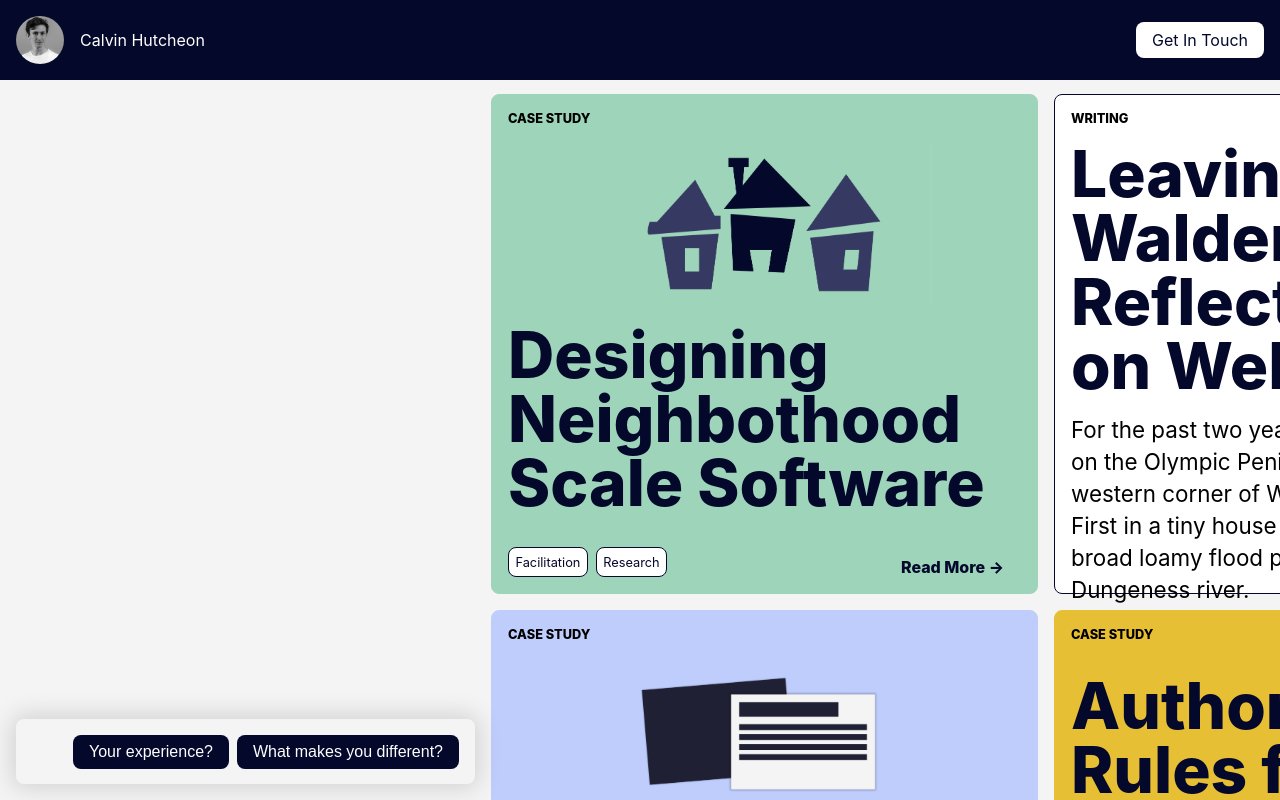
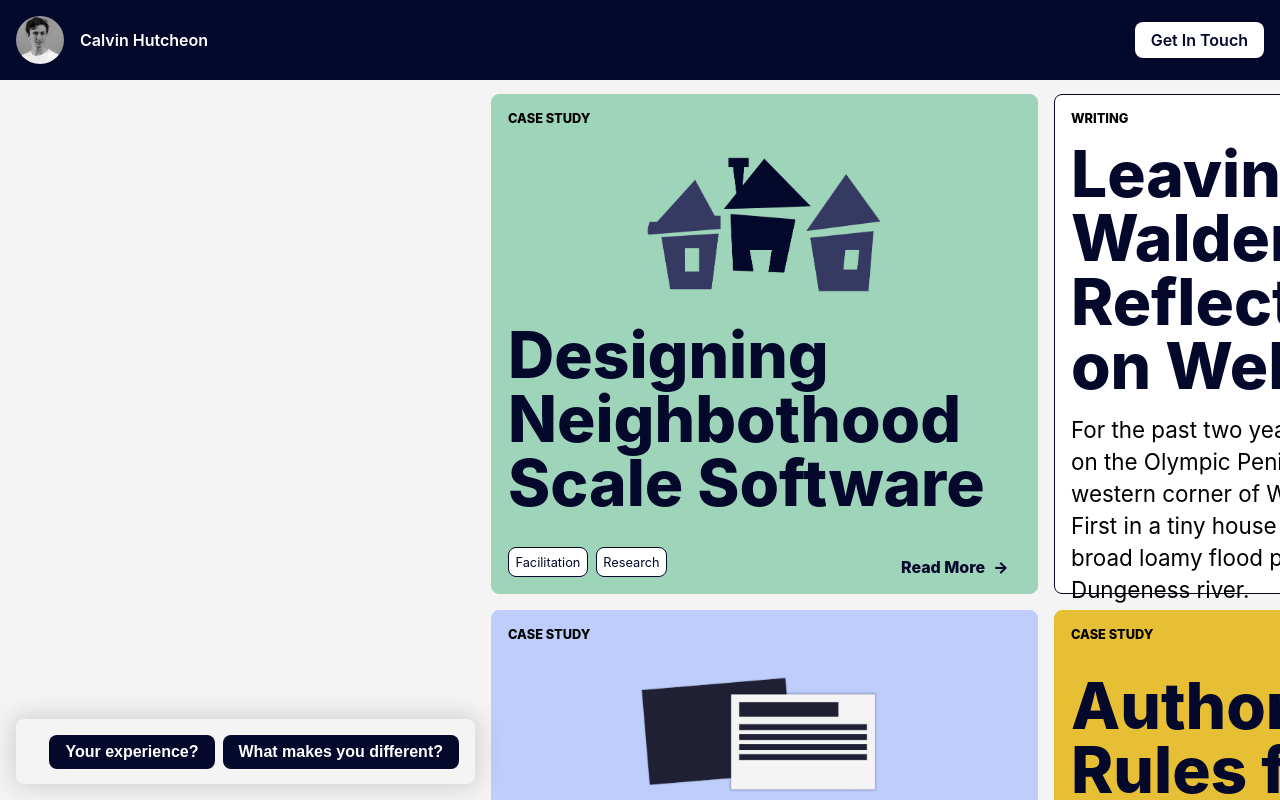
Before and after one commit to millenniallglyphs/dialogue-tree, a Next.js app: page / in a window 1280 px wide. Shown: the top 800 px of the page. Built offline with nearby package versions, Linux system fonts and the light colour scheme.

Commit message:
css transitions

```diff
--- a/components/Button.js
+++ b/components/Button.js
@@ -18,12 +18,14 @@ export default function Button({children, step, check}) {
             border-radius: 0.5em;
             border: none;
             outline: none;
-            font-size: 1em;
+            font-size: 16px;
             animation-delay: ${(beep + 0.5) + 's'};
             animation-name: buttonappear;
             animation-duration: 0.5s;
             animation-fill-mode: backwards;
-            font-weight: 400;
+            font-weight: 600;
+            transition: box-shadow 1s;
+            box-shadow: none;
             cursor: pointer;
             &:hover  {
               box-shadow: 0px 4px 4px rgba(0, 0, 0, 0.25);
--- a/components/DialogueText.js
+++ b/components/DialogueText.js
@@ -15,7 +15,7 @@ export default function DialogueText({children, index}) {
               opacity: 1;
               margin-top: 0em;
               border: 1px solid #04082B;
-              box-shadow: 0px 0px 12px 4px #F4F4F4;
+              box-shadow: 0px 0px 12px 4px rgba(0, 0, 0, 0.1);
               animation-name: appear;
               animation-duration: 0.75s;
               animation-delay: ${index + 's'};
@@ -25,7 +25,7 @@ export default function DialogueText({children, index}) {
               }
               `}>
                 <div className={css`
-                     color: #39435B;
+                     color: #04082B;
                 `}>
                 {children}
                 </div>
--- a/components/DialogueTree.js
+++ b/components/DialogueTree.js
@@ -113,7 +113,7 @@ export default function DialogueTree() {
           padding: 0.5em 1em 0.5em 1em;
           border-radius: 0.75em 0.75em 0.12em 0.75em;
           font-weight: 400;
-          background: #000;
+          background: #04082B;
           animation-name: appear;
           animation-duration: 0.5s;
           animation-fill-mode: both;
--- a/components/Meta.js
+++ b/components/Meta.js
@@ -17,7 +17,8 @@ export default function Meta() {
         fontSize: '1em',
         marginTop: '0',
         marginBottom: '0',
-        color: '#fff'
+        color: '#fff',
+        fontWeight: 600,
     }
 
 
@@ -88,7 +89,9 @@ export default function Meta() {
                                 border: none;
                                 outline: none;
                                 font-size: 1em;
-                                font-weight: 400;
+                                font-weight: 600;
+                                transition: box-shadow 1s, background 1s;
+                                box-shadow: none;
                                 cursor: pointer;
                                 &:hover  {
                                     background: #f4f4f4;
--- a/components/Project.js
+++ b/components/Project.js
@@ -49,10 +49,16 @@ export default function Project({ image, date, name, description, id, bgcolor, t
             gap: 1em;
             padding: 1em;
             cursor: pointer;
+            transition: box-shadow 1s;
+            box-shadow: none;
             border: 1px solid ${bgcolor};
             &:hover {
                 box-shadow: 0px 0px 12px 4px rgba(9, 9, 9, 0.28);
 border-radius: 8px;
+            }
+            &:hover #activate {
+                margin-left: 1em;
+                transition: margin-left 1s;
             }
             @media (max-width: 1000px) {
                 background-size: cover;
@@ -136,17 +142,25 @@ border-radius: 8px;
                 <div className={css`
                     margin: 0;
                     padding: 0;
+                    display: flex;
+                    width: 120px;
+                    font-weight: 800;
+
+                        color: #04082B;
+                    @media (max-width: 600px) {
+                        width: 80px;
+                    }
                 `}>
                     <p className={css`
                         margin: 0;
                         padding: 0;
-                        font-weight: 800;
-                        width: 120px;
-                        color: #04082B;
-                        @media (max-width: 600px) {
-                            width: 80px;
-                        }
-                    `}> Read More →</p>
+
+
+                    `}> Read More</p>
+                    <p id="activate" className={css`
+                        margin: 0;
+                        padding: 0;
+                    `}>→</p>
                 </div>
             </div>
             </div>
--- a/components/Writing.js
+++ b/components/Writing.js
@@ -27,10 +27,16 @@ export default function Writing({name, id, target, summary}) {
                     gap: 1em;
                     padding: 1em;
                     cursor: pointer;
+                    transition: box-shadow 1s;
+                    box-shadow: none;
                     border: 1px solid #04082B;
                     &:hover {
                         box-shadow: 0px 0px 12px 4px rgba(9, 9, 9, 0.28);
                         border-radius: 8px;
+                    }
+                    &:hover #activate {
+                        margin-left: 1em;
+                        transition: margin-left 1s;
                     }
                     @media (max-width: 1000px) {
                         background-size: cover;
@@ -77,17 +83,28 @@ export default function Writing({name, id, target, summary}) {
                         }
                     `}>{summary}</p>
                 </div>
-                <div>
-                <p className={css`
+                <div className={css`
+                    margin: 0;
+                    padding: 0;
+                    display: flex;
+                    width: 120px;
+                    font-weight: 800;
+
+                        color: #04082B;
+                    @media (max-width: 600px) {
+                        width: 80px;
+                    }
+                `}>
+                    <p className={css`
                         margin: 0;
                         padding: 0;
-                        font-weight: 800;
-                        width: 120px;
-                        color: #04082B;
-                        @media (max-width: 600px) {
-                            width: 80px;
-                        }
-                    `}> Read More →</p>
+
+
+                    `}> Read More</p>
+                    <p id="activate" className={css`
+                        margin: 0;
+                        padding: 0;
+                    `}>→</p>
                 </div>
                 </div>
             </Link>
--- a/styles/globals.css
+++ b/styles/globals.css
@@ -101,7 +101,7 @@ pre {
     font-size: 0em;
   }
   25% {
-    font-size: 2rem;
+    font-size: 1.4rem;
     opacity: 0;
     padding: 0.5em 1em 0.5em 1em;
   }
@@ -110,8 +110,8 @@ pre {
     margin-top: 0px;
     padding: 0.5em 1em 0.5em 1em;
     margin-bottom: 0em;
-    line-height: 2.5rem;
-    font-size: 2rem;
+    line-height: 2rem;
+    font-size: 1.4rem;
   }
 }
 
@@ -366,6 +366,11 @@ pre {
   transition: opacity 1s, height 1s;
 }
 
+#activate {
+  margin-left: 0.5em;
+  transition: margin-left 1s;
+}
+
 @keyframes ddown {
   0% {
     opacity: 0;
```
